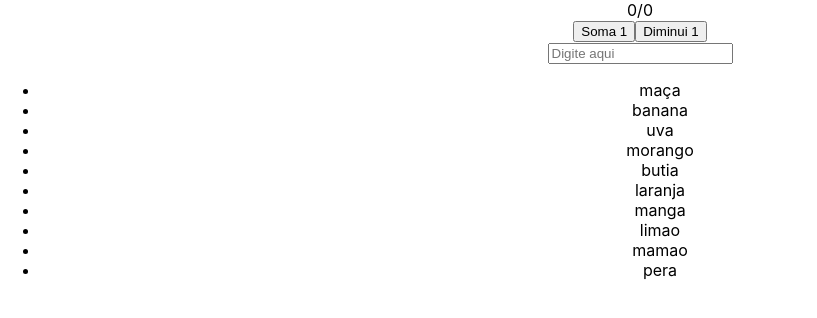
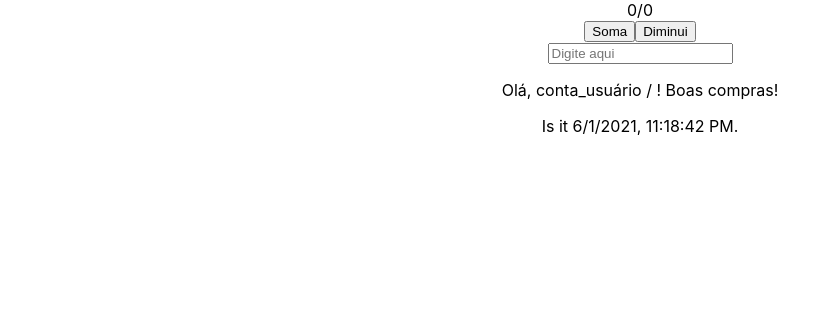
Before and after one commit to nanifool/eventos-react, a React (Create React App) app: page / in a window 1280 px wide. Shown: the top 318 px of the page, without its empty margins (0-817 px from the left). Built offline with nearby package versions, Linux system fonts and the light colour scheme.

Commit message:
adicionado tick

```diff
--- a/src/App.js
+++ b/src/App.js
@@ -1,31 +1,34 @@
-import {useState} from 'react'
-import Listagem from './Listagem'
+import {React, useState} from 'react'
+import Mensagem from './Mensagem'
+import Tick from './Tick'
 import './App.css'
 
 
 function App() {
-  const [count, setCount] = useState(0)
+  const [likes, aumentaLikes] = useState(0)
+  // const [count, setCount] = useState(0)
   let banana = 0
   const somaClicks = function (){
-    setCount(count+1)
+    aumentaLikes(likes+1)
     banana = banana+1
-    console.log({count, banana})
+    console.log({likes, banana})
   }
-  const subtraiClicks = function() {
-    setCount(count-1)
-    console.log(count)
+  const subtraiLikes = function() {
+    aumentaLikes(likes-1)
+    console.log(likes)
   }
 
   return (
     <div className="App">
-      {count}/{banana} <br />
+      {likes}/{banana} <br />
       <button onClick={somaClicks} >
-        Soma 1
+        Soma
       </button>
-      <button onClick={subtraiClicks} >
-        Diminui 1
+      <button onClick={subtraiLikes} >
+        Diminui
       </button>
-      <Listagem />
+      <Mensagem />
+      <Tick />
     </div>
   )
 }
--- a/src/Listagem.js
+++ /dev/null
@@ -1,41 +0,0 @@
-import {useEffect, useState} from 'react'
-
-const frutas = [
-  "maça",
-  "banana",
-  "uva",
-  "morango",
-  "butia",
-  "laranja",
-  "manga",
-  "limao",
-  "mamao",
-  "pera",
-]
-
-function Listagem() {
-  const [termo, setTermo] = useState("")
-  const [listagem, setListagem] = useState([])
-
-  const pesquisa = function (event){
-    setTermo(event.target.value)
-  }
-
-  useEffect(() => {
-    const result = frutas.filter((fruta) => fruta.includes(termo))
-    setListagem(result)
-  }, [termo])
-
-  return (
-   <div>
-     <input type="text" placeholder="Digite aqui" onChange={pesquisa} />
-     <ul>
-       {listagem.map(function (item) {
-         return (<li>{item}</li>)
-       })}
-     </ul>
-   </div>
-  )
-}
-
-export default Listagem
--- /dev/null
+++ b/src/Mensagem.js
@@ -0,0 +1,16 @@
+import {React, useState} from 'react'
+
+
+function Mensagem() {
+  const [nome, atualizaNome] = useState("")
+
+  return (
+   <div>
+     <input type="text" placeholder="Digite aqui" onChange={(evento) => atualizaNome(evento.target.value)} />
+      {/* não usar arrow function */}
+     <p>Olá, conta_usuário / {nome}! Boas compras!</p>
+   </div>
+  )
+}
+
+export default Mensagem
--- /dev/null
+++ b/src/Tick.js
@@ -0,0 +1,26 @@
+import { useState } from "react";
+
+function Clock ({ date }) {
+  return (
+    <div className="App">
+      Is it {date}.
+    </div>
+  );
+}
+
+function Tick() {
+  let [relogio, setRelogio] = useState()
+
+  setInterval(() => {
+    let time = new Date()
+    setRelogio(time.toLocaleString())
+  }, 1000)
+
+  return (
+    <div className="App">
+       <Clock date={relogio} />
+    </div>
+  );
+}
+
+export default Tick;
```
